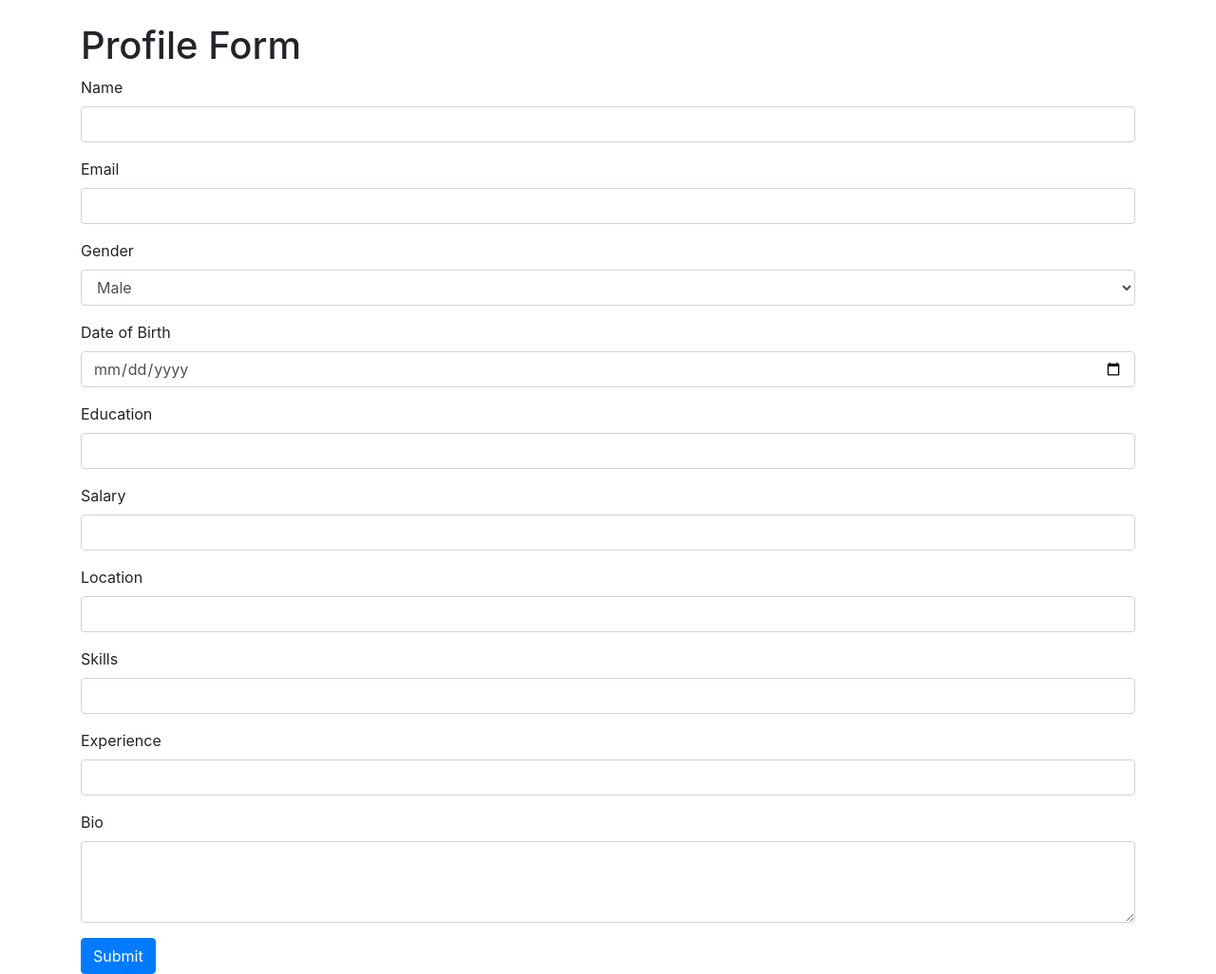
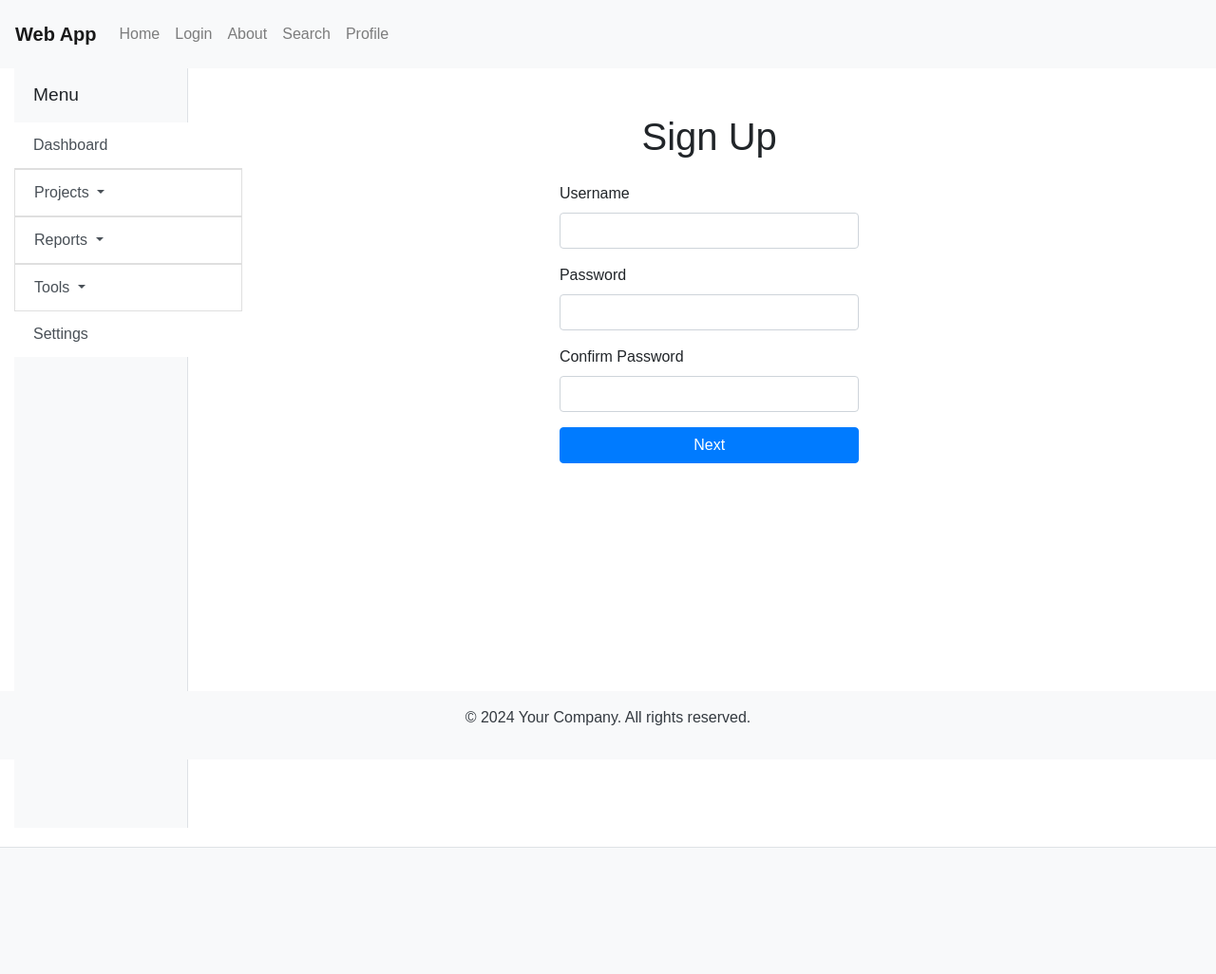
Before and after one commit to Atharvabillore01/Task-, a Flask app: page /signin in a window 1280 px wide. Shown: the whole page at 95% size. After the commit the page ends 893 px from the top, so only its background shows below. Run offline with Flask 3, Linux system fonts and the light colour scheme; some libraries are stand-ins or nearby versions.

Commit message:
Signup and profile remaning now

```diff
--- a/app.py
+++ b/app.py
@@ -1,10 +1,8 @@
-from flask import Flask, render_template, request, redirect, url_for, session, jsonify
+from flask import Flask, render_template, request, redirect, url_for
 import sqlite3
 from datetime import date
 
 app = Flask(__name__)
-app.secret_key = 'your_secret_key'
-
 DATABASE = 'mydb.db'
 
 # Database setup
@@ -13,17 +11,18 @@ def create_db():
     c = conn.cursor()
     c.execute('''CREATE TABLE IF NOT EXISTS user_profile
                  (id INTEGER PRIMARY KEY AUTOINCREMENT,
-                 name TEXT NOT NULL,
-                 email TEXT NOT NULL,
-                 gender TEXT NOT NULL,
-                 dob TEXT NOT NULL,
-                 education TEXT NOT NULL,
+                 username TEXT NOT NULL,
+                 password TEXT NOT NULL,
+                 name TEXT,
+                 email TEXT,
+                 gender TEXT,
+                 dob TEXT,
+                 education TEXT,
                  salary INTEGER,
                  location TEXT,
                  skills TEXT,
                  experience INTEGER,
-                 bio TEXT,
-                 password TEXT NOT NULL)''')  # Added password field
+                 bio TEXT)''')
     conn.commit()
     conn.close()
 
@@ -31,33 +30,53 @@ def create_db():
 def index():
     return render_template('index.html')
 
-@app.route('/signin')
-def signin_form():
+@app.route('/signin', methods=['GET', 'POST'])
+def signin():
+    if request.method == 'POST':
+        username = request.form['username']
+        password = request.form['password']
+        confirm_password = request.form['confirm_password']
+
+        if password != confirm_password:
+            error = "Passwords do not match."
+            return render_template('signup.html', error=error)
+
+        # Save the username and password to the database
+        conn = sqlite3.connect(DATABASE)
+        c = conn.cursor()
+        c.execute('''INSERT INTO user_profile (username, password) VALUES (?, ?)''', (username, password))
+        conn.commit()
+        conn.close()
+
+        return redirect(url_for('additional_details'))
+    return render_template('signup.html')
+
+@app.route('/additional_details', methods=['GET', 'POST'])
+def additional_details():
     max_date = date.today().isoformat()
-    return render_template('signin.html', max_date=max_date)
+    if request.method == 'POST':
+        name = request.form['name']
+        email = request.form['email']
+        gender = request.form['gender']
+        dob = request.form['dob']
+        education = request.form['education']
+        salary = request.form['salary']
+        location = request.form['location']
+        skills = request.form['skills']
+        experience = request.form['experience']
+        bio = request.form['bio']
 
-@app.route('/submit', methods=['POST'])
-def submit_profile():
-    name = request.form['name']
-    email = request.form['email']
-    gender = request.form['gender']
-    dob = request.form['dob']
-    education = request.form['education']
-    salary = request.form['salary']
-    location = request.form['location']
-    skills = request.form['skills']
-    experience = request.form['experience']
-    bio = request.form['bio']
+        # Update the latest user profile with additional details
+        conn = sqlite3.connect(DATABASE)
+        c = conn.cursor()
+        c.execute('''UPDATE user_profile SET name = ?, email = ?, gender = ?, dob = ?, education = ?, salary = ?, location = ?, skills = ?, experience = ?, bio = ?
+                     WHERE id = (SELECT MAX(id) FROM user_profile)''',
+                     (name, email, gender, dob, education, salary, location, skills, experience, bio))
+        conn.commit()
+        conn.close()
 
-    conn = sqlite3.connect(DATABASE)
-    c = conn.cursor()
-    c.execute('''INSERT INTO user_profile (name, email, gender, dob, education, salary, location, skills, experience, bio)
-                 VALUES (?, ?, ?, ?, ?, ?, ?, ?, ?, ?)''',
-                 (name, email, gender, dob, education, salary, location, skills, experience, bio))
-    conn.commit()
-    conn.close()
-
-    return redirect(url_for('show_profiles'))
+        return redirect(url_for('show_profiles'))
+    return render_template('additional_details.html', max_date=max_date)
 
 @app.route('/profiles')
 def show_profiles():
@@ -79,39 +98,18 @@ def delete_profile(profile_id):
 
     return '', 204  # No content response for successful deletion
 
-@app.route('/api/login', methods=['POST'])
-def api_login():
-    data = request.get_json()
-    email = data.get('username')
-    password = data.get('password')
-
-    conn = sqlite3.connect(DATABASE)
-    c = conn.cursor()
-    c.execute('SELECT * FROM users WHERE email = ? AND password = ?', (email, password))
-    user = c.fetchone()
-    conn.close()
-
-    if user:
-        session['user_id'] = user[0]  # Assuming user ID is at index 0
-        return jsonify({'valid': True})
-    else:
-        return jsonify({'valid': False, 'error': 'Invalid credentials'})
-
 @app.route('/login', methods=['GET', 'POST'])
 def login():
     if request.method == 'POST':
-        email = request.form['email']
+        username = request.form['username']
         password = request.form['password']
-
         conn = sqlite3.connect(DATABASE)
         c = conn.cursor()
-        c.execute('SELECT * FROM users WHERE email = ? AND password = ?', (email, password))
+        c.execute('SELECT * FROM user_profile WHERE username = ? AND password = ?', (username, password))
         user = c.fetchone()
         conn.close()
-
         if user:
-            session['user_id'] = user[0]  # Assuming user ID is at index 0
-            return redirect(url_for('index'))  # Redirect to home page on successful login
+            return redirect(url_for('show_profiles'))
         else:
             error = "Invalid credentials. Please try again."
             return render_template('login.html', error=error)
@@ -123,8 +121,13 @@ def about_page():
 
 @app.route('/search')
 def search_page():
-    # Placeholder for search functionality
-    return "Search Page"
+    conn = sqlite3.connect(DATABASE)
+    c = conn.cursor()
+    c.execute('SELECT * FROM user_profile')
+    profiles = c.fetchall()
+    conn.close()
+
+    return render_template('search.html', users=profiles)
 
 if __name__ == '__main__':
     create_db()
--- a/static/css/styles.css
+++ b/static/css/styles.css
@@ -1,17 +1,22 @@
+/* General styles */
 body {
     min-height: 100vh;
     display: flex;
     flex-direction: column;
+    font-family: Arial, sans-serif;
 }
 
 main {
     flex: 1;
 }
+
 #footer {
     background-color: #f8f9fa;
     text-align: center;
     padding: 10px;
 }
+
+/* Sidebar styles */
 #sidebar-wrapper {
     min-height: 100vh;
     margin-left: -15rem;
@@ -27,6 +32,7 @@ main {
     width: 15rem;
 }
 
+/* Page content styles */
 #page-content-wrapper {
     min-width: 100vw;
 }
@@ -64,3 +70,79 @@ body.sb-sidenav-toggled #wrapper #sidebar-wrapper {
 .sidebar .dropdown-item {
     padding: .5rem 1rem .5rem 2rem;
 }
+
+/* Navbar custom styles */
+.navbar {
+    padding: 1rem;
+}
+
+.navbar .navbar-brand {
+    font-weight: bold;
+}
+
+.navbar-nav .nav-link {
+    color: #343a40;
+}
+
+.navbar-nav .nav-link:hover {
+    color: #007bff;
+}
+
+/* Footer styles */
+.custom-footer {
+    margin-top: 20px;
+    background-color: #f8f9fa;
+    border-top: 1px solid #dee2e6;
+    padding: 1rem;
+    text-align: center;
+}
+
+/* Main content styles */
+main.container {
+    padding: 2rem;
+}
+
+main.container .form-inline {
+    justify-content: center;
+}
+
+#users-list .card {
+    margin-bottom: 20px;
+}
+
+/* Card custom styles */
+.card {
+    border: 1px solid #dee2e6;
+    border-radius: 0.25rem;
+    box-shadow: 0 1px 3px rgba(0, 0, 0, 0.1);
+}
+
+.card-body {
+    padding: 1rem;
+}
+
+.card-title {
+    font-size: 1.25rem;
+    margin-bottom: 0.75rem;
+}
+
+.card-text {
+    margin-bottom: 0.5rem;
+}
+
+.user-card .card {
+    transition: transform 0.2s;
+}
+
+.user-card .card:hover {
+    transform: scale(1.02);
+}
+
+/* Search input styles */
+#search {
+    width: 100%;
+    max-width: 400px;
+    padding: 0.5rem;
+    margin: 1rem 0;
+    font-size: 1rem;
+}
--- a/static/js/main.js
+++ b/static/js/main.js
@@ -43,3 +43,22 @@ function deleteProfile(profileId) {
         });
     }
 }
+
+function filterUsers() {
+    var input, filter, cards, cardContainer, title, i;
+    input = document.getElementById("search");
+    filter = input.value.toUpperCase();
+    cardContainer = document.getElementById("users-list");
+    cards = cardContainer.getElementsByClassName("user-card");
+
+    // Loop through all cards, and hide those who don't match the search query
+    for (i = 0; i < cards.length; i++) {
+        title = cards[i].getElementsByClassName("card-title")[0];
+        txtValue = title.textContent || title.innerText;
+        if (txtValue.toUpperCase().indexOf(filter) > -1) {
+            cards[i].style.display = "";
+        } else {
+            cards[i].style.display = "none";
+        }
+    }
+}
--- a/templates/components/footer.html
+++ b/templates/components/footer.html
@@ -6,10 +6,10 @@
     <link rel="stylesheet" href="{{ url_for('static', filename='css/styles.css') }}">
 </head>
 <body>
-    <footer class="footer">
-        <div class="container">
-            <p>&copy; 2024 Our Company Name. All rights reserved.</p>
-            </div>
-    </footer>
+<footer class="fixed-bottom bg-light text-dark text-center py-3">
+    <div class="container">
+        <p>&copy; 2024 Your Company. All rights reserved.</p>
+    </div>
+</footer>
 </body>
 </html>
--- a/templates/components/sidebar.html
+++ b/templates/components/sidebar.html
@@ -7,7 +7,7 @@
             <a class="list-group-item list-group-item-action dropdown-toggle" href="#" role="button" id="dropdownProjects" data-toggle="dropdown" aria-haspopup="true" aria-expanded="false">
                 Projects
             </a>
-            <div class="dropdown-menu" aria-labelledby="dropdownProjects">
+            <div class="dropdown-menu sidebar bg-light border-right" id="sidebar-wrapper" aria-labelledby="dropdownProjects">
                 <a class="dropdown-item" href="#">Nebula Initiative</a>
                 <a class="dropdown-item" href="#">Quantum Leap</a>
                 <a class="dropdown-item" href="#">Cyber Phoenix</a>
--- /dev/null
+++ b/templates/layout.html
@@ -0,0 +1,32 @@
+<!DOCTYPE html>
+<html lang="en">
+<head>
+    <meta charset="UTF-8">
+    <meta name="viewport" content="width=device-width, initial-scale=1.0">
+    <title>{% block title %}My App{% endblock %}</title>
+    <link rel="stylesheet" href="https://stackpath.bootstrapcdn.com/bootstrap/4.5.2/css/bootstrap.min.css">
+</head>
+<body>
+    {% include 'components/header.html' %}
+    <div class="container-fluid">
+        <div class="row">
+            <div class="col-md-2">
+                {% include 'components/sidebar.html' %}
+            </div>
+            <div class="col-md-10">
+                {% block content %}{% endblock %}
+            </div>
+        </div>
+    </div>
+    <div class="custom-footer">
+        {% include 'components/footer.html' %}
+    </div>
+
+    <!-- JavaScript files -->
+    <script src="https://code.jquery.com/jquery-3.5.1.min.js"></script>
+    <script src="https://cdn.jsdelivr.net/npm/@popperjs/core@2.5.3/dist/umd/popper.min.js"></script>
+    <script src="https://stackpath.bootstrapcdn.com/bootstrap/4.5.2/js/bootstrap.min.js"></script>
+    <script src="{{ url_for('static', filename='js/main.js') }}"></script>
+    <script src="{{ url_for('static', filename='js/ajax.js') }}"></script>
+</body>
+</html>
--- a/templates/signin.html
+++ /dev/null
@@ -1,67 +0,0 @@
-<!DOCTYPE html>
-<html lang="en">
-<head>
-    <meta charset="UTF-8">
-    <meta name="viewport" content="width=device-width, initial-scale=1.0">
-    <title>Profile</title>
-    <link rel="stylesheet" href="https://stackpath.bootstrapcdn.com/bootstrap/4.5.2/css/bootstrap.min.css">
-    <link rel="stylesheet" href="{{ url_for('static', filename='css/styles.css') }}">
-</head>
-<body>
-    <div class="container mt-4">
-        <h1>Profile Form</h1>
-        <form action="/submit" method="POST">
-            <div class="form-group">
-                <label for="name">Name</label>
-                <input type="text" class="form-control" id="name" name="name" required>
-            </div>
-            <div class="form-group">
-                <label for="email">Email</label>
-                <input type="email" class="form-control" id="email" name="email" required>
-            </div>
-            <div class="form-group">
-                <label for="gender">Gender</label>
-                <select class="form-control" id="gender" name="gender" required>
-                    <option value="Male">Male</option>
-                    <option value="Female">Female</option>
-                    <option value="Other">Other</option>
-                </select>
-            </div>
-            <div class="form-group">
-                <label for="dob">Date of Birth</label>
-                <input type="date" class="form-control" id="dob" name="dob" required>
-            </div>
-            <div class="form-group">
-                <label for="education">Education</label>
-                <input type="text" class="form-control" id="education" name="education" required>
-            </div>
-            <div class="form-group">
-                <label for="salary">Salary</label>
-                <input type="number" class="form-control" id="salary" name="salary">
-            </div>
-            <div class="form-group">
-                <label for="location">Location</label>
-                <input type="text" class="form-control" id="location" name="location">
-            </div>
-            <div class="form-group">
-                <label for="skills">Skills</label>
-                <input type="text" class="form-control" id="skills" name="skills">
-            </div>
-            <div class="form-group">
-                <label for="experience">Experience</label>
-                <input type="number" class="form-control" id="experience" name="experience">
-            </div>
-            <div class="form-group">
-                <label for="bio">Bio</label>
-                <textarea class="form-control" id="bio" name="bio" rows="3"></textarea>
-            </div>
-            <button type="submit" class="btn btn-primary">Submit</button>
-        </form>
-    </div>
-
-    <script src="https://code.jquery.com/jquery-3.5.1.min.js"></script>
-    <script src="https://cdn.jsdelivr.net/npm/@popperjs/core@2.5.3/dist/umd/popper.min.js"></script>
-    <script src="https://stackpath.bootstrapcdn.com/bootstrap/4.5.2/js/bootstrap.min.js"></script>
-    <script src="js/main.js"></script>
-</body>
-</html>
--- /dev/null
+++ b/templates/signup.html
@@ -0,0 +1,31 @@
+{% extends 'layout.html' %}
+
+{% block title %}Sign Up{% endblock %}
+
+{% block content %}
+<div class="container mt-5">
+    <div class="row justify-content-center">
+        <div class="col-md-6 col-lg-4">
+            <h1 class="text-center mb-4">Sign Up</h1>
+            <form action="/signup" method="POST">
+                <div class="form-group">
+                    <label for="username">Username</label>
+                    <input type="text" class="form-control" id="username" name="username" required>
+                </div>
+                <div class="form-group">
+                    <label for="password">Password</label>
+                    <input type="password" class="form-control" id="password" name="password" required>
+                </div>
+                <div class="form-group">
+                    <label for="confirm_password">Confirm Password</label>
+                    <input type="password" class="form-control" id="confirm_password" name="confirm_password" required>
+                </div>
+                {% if error %}
+                    <div class="alert alert-danger">{{ error }}</div>
+                {% endif %}
+                <button type="submit" class="btn btn-primary btn-block">Next</button>
+            </form>
+        </div>
+    </div>
+</div>
+{% endblock %}
```
Also changed, not shown: templates/Index.html (+11 -29 lines), templates/about.html (+6 -24 lines), templates/additional_details.html (added, +65 -0 lines), templates/login.html (+8 -28 lines), templates/search.html (added, +37 -0 lines), mydb.db.
